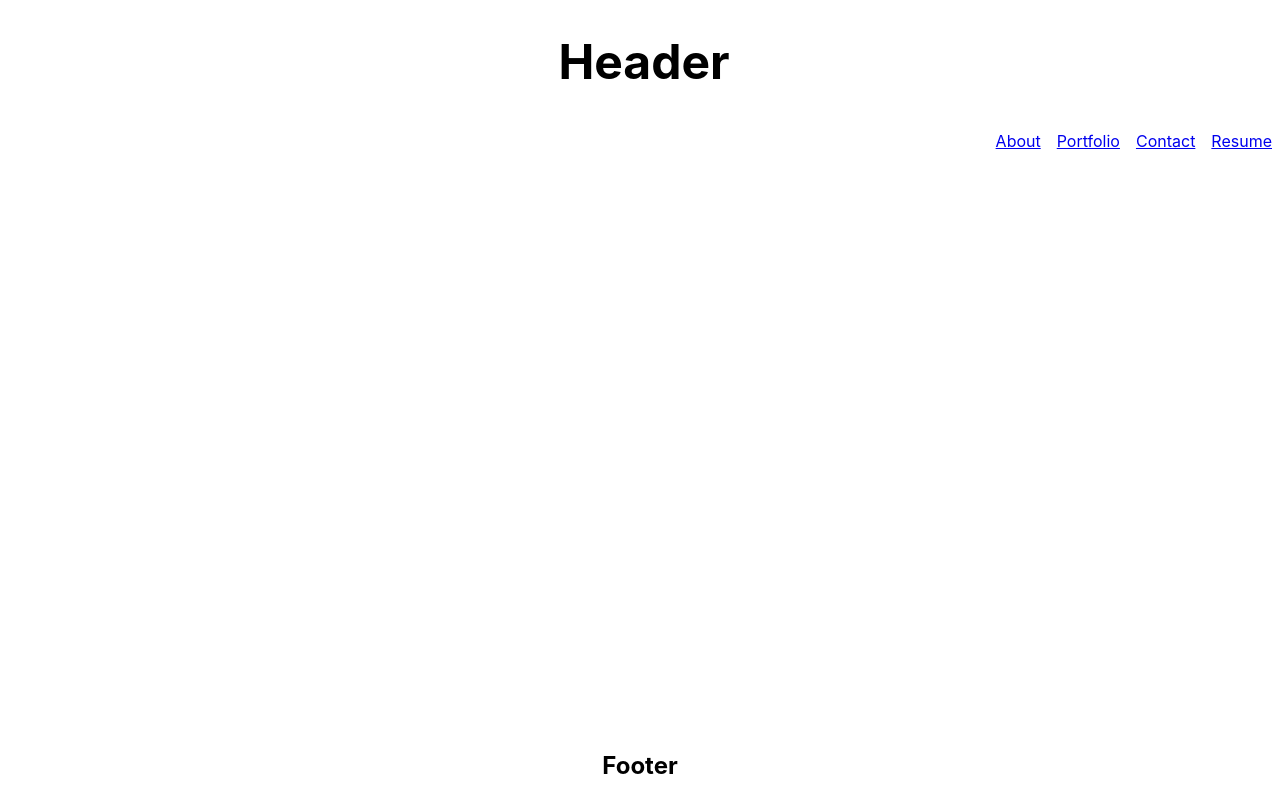
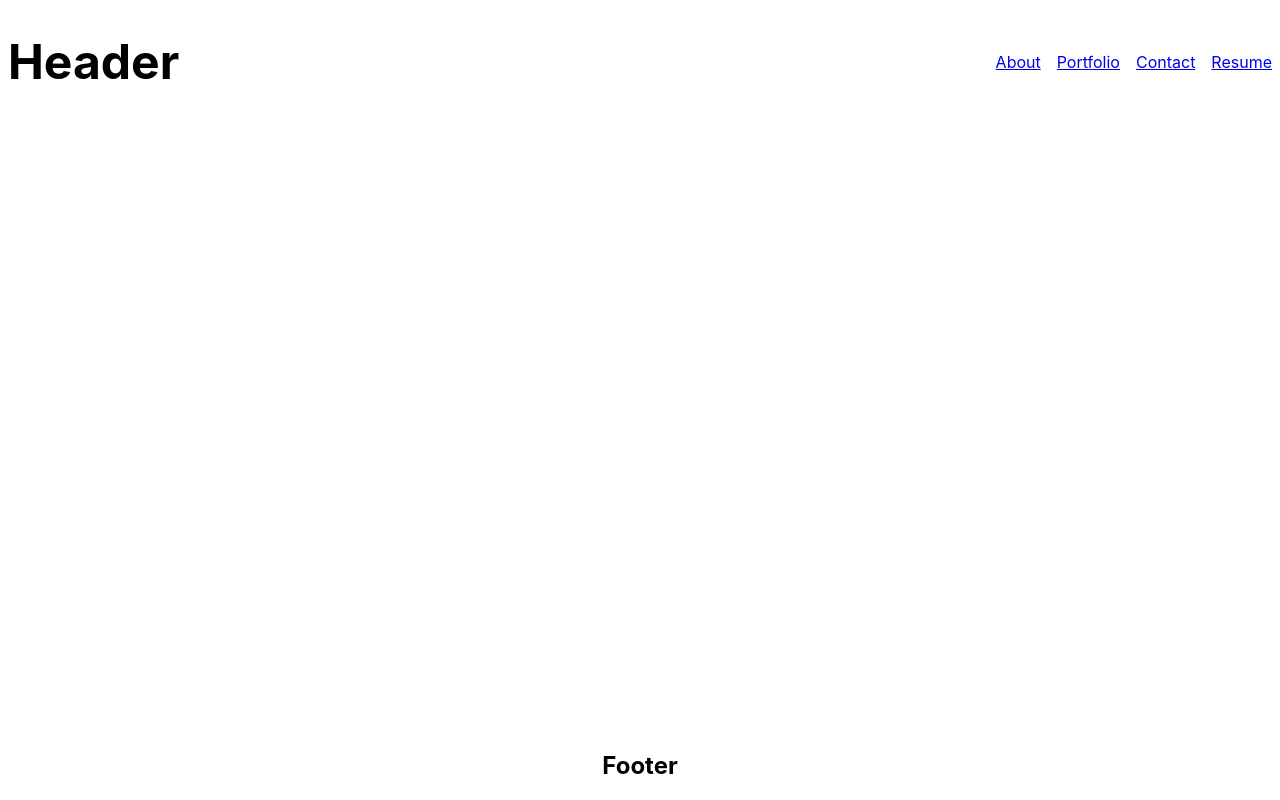
Before and after one commit to yogs0ddhoth/React-Portfolio-Template, a React (Create React App) app: page / in a window 1280 px wide. Built offline with nearby package versions, Linux system fonts and the light colour scheme; the HTML template or start-up script is replaced by a standard one.

Commit message:
'header' class added - see header.css

```diff
--- a/src/components/Header.js
+++ b/src/components/Header.js
@@ -7,7 +7,7 @@ import Navigation from './Navigation';
 export default function Header(props) {
   return (
     <div>
-      <header>
+      <header className='header'>
         <h1>Header</h1>
         <Navigation />
       </header>
```
